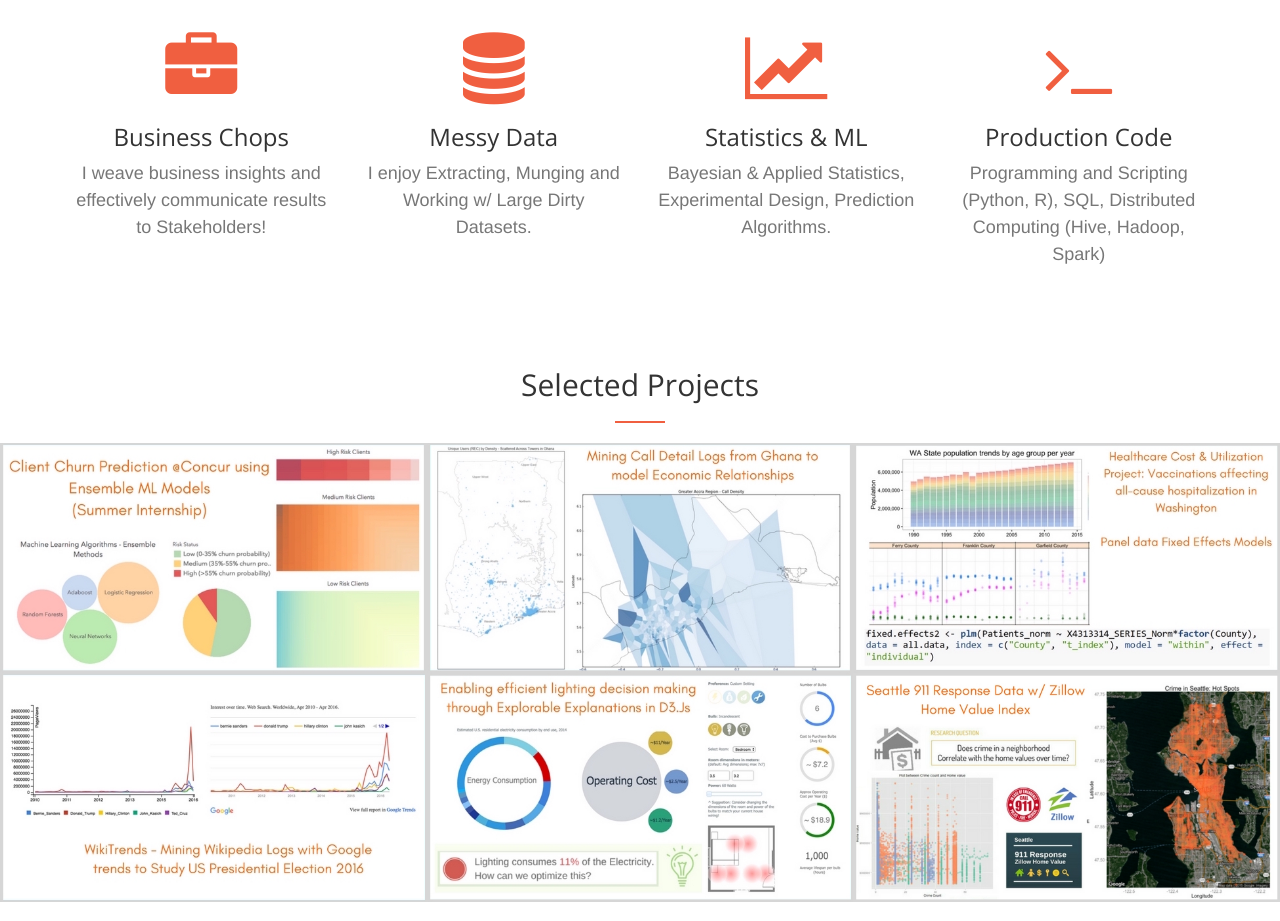
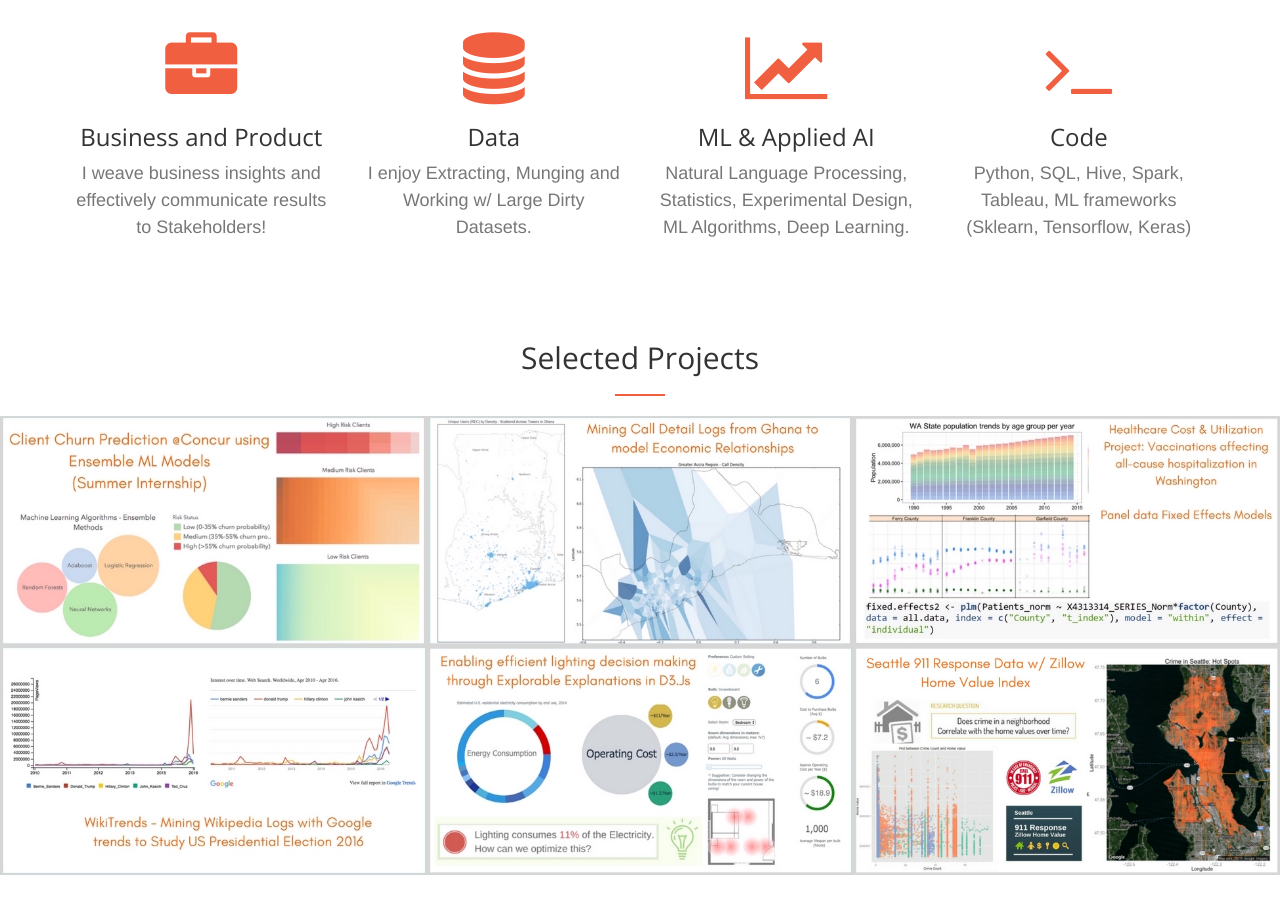
Before and after one commit to akashjaswal/akashjaswal.github.io, a website: page index.html in a window 1280 px wide. Shown: the part 1380-2301 px from the top of the page. Drawn offline with nearby package versions, Linux system fonts and the light colour scheme.

Commit message:
updated descriptions

```diff
--- a/index.html
+++ b/index.html
@@ -121,29 +121,29 @@
                 <div class="col-lg-3 col-md-6 text-center">
                     <div class="service-box">
                         <i class="fa fa-4x fa-briefcase text-primary sr-icons"></i>
-                        <h3>Business Chops</h3>
+                        <h3>Business and Product</h3>
                         <p class="text-muted">I weave business insights and effectively communicate results to Stakeholders!</p>
                     </div>
                 </div>
                 <div class="col-lg-3 col-md-6 text-center">
                     <div class="service-box">
                         <i class="fa fa-4x fa-database text-primary sr-icons"></i>
-                        <h3>Messy Data</h3>
+                        <h3>Data</h3>
                         <p class="text-muted">I enjoy Extracting, Munging and Working w/ Large Dirty Datasets. </p>
                     </div>
                 </div>
                 <div class="col-lg-3 col-md-6 text-center">
                     <div class="service-box">
                         <i class="fa fa-4x fa-line-chart text-primary sr-icons"></i>
-                        <h3>Statistics &AMP; ML</h3>
-                        <p class="text-muted">Bayesian &AMP; Applied Statistics, Experimental Design, Prediction Algorithms. </p>
+                        <h3>ML &AMP; Applied AI</h3>
+                        <p class="text-muted">Natural Language Processing, Statistics, Experimental Design, ML Algorithms, Deep Learning. </p>
                     </div>
                 </div>
                 <div class="col-lg-3 col-md-6 text-center">
                     <div class="service-box">
                         <i class="fa fa-4x fa-terminal text-primary sr-icons"></i>
-                        <h3>Production Code</h3>
-                        <p class="text-muted">Programming and Scripting (Python, R), SQL, Distributed Computing (Hive, Hadoop, Spark)</p>
+                        <h3>Code</h3>
+                        <p class="text-muted">Python, SQL, Hive, Spark, Tableau, ML frameworks (Sklearn, Tensorflow, Keras)</p>
                     </div>
                 </div>
             </div>
```
